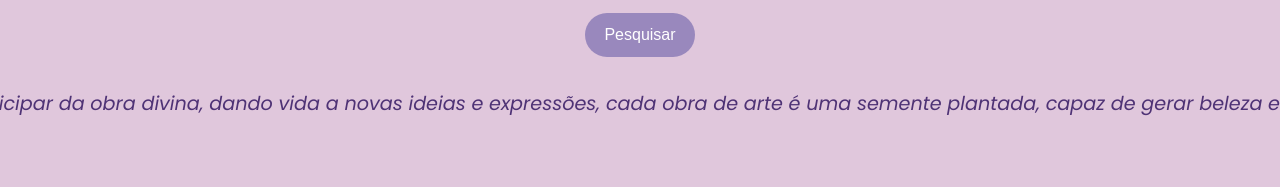
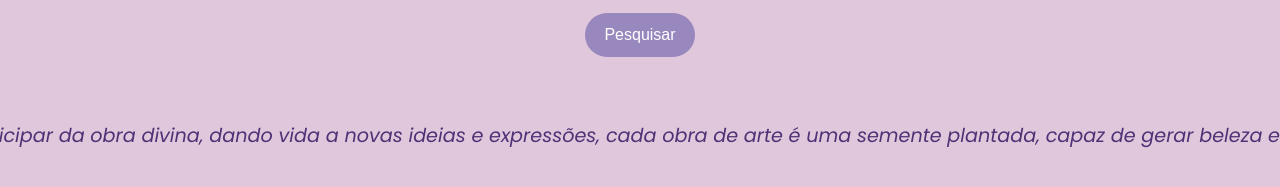
Before and after one commit to Viih-Santos/Ateli-Criativo, a plain HTML site: page index.html in a window 1280 px wide. Shown: the part 189-376 px from the top of the page. Drawn offline with Linux system fonts and the light colour scheme.

Commit message:
Update styles.css

```diff
--- a/styles.css
+++ b/styles.css
@@ -65,9 +65,10 @@ section button {
 section p {
     color: var(--cor-letras); /*cor da fonte*/
     font: var(--fonte-poppins); /*fonte usada*/
-    font-size: 1.2rem;
+    font-size: 1.2rem; /*Tamanho da fonte*/
     font-style: italic; /*estilo da fonte*/
     text-align: center; /*texto alinhado no centro*/
+    padding: 2%; /*espaço ao redor da fonte*/
     margin-top: 2rem; /*margem de cima*/
 }
 
```
